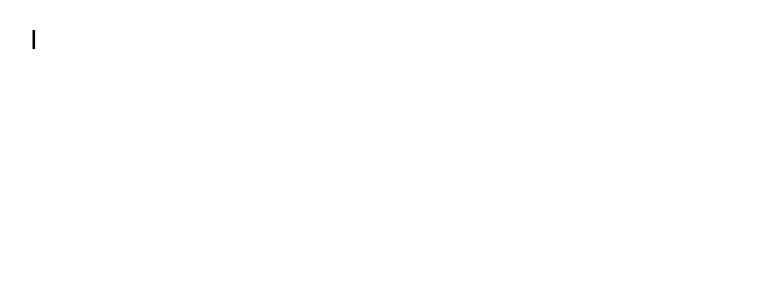
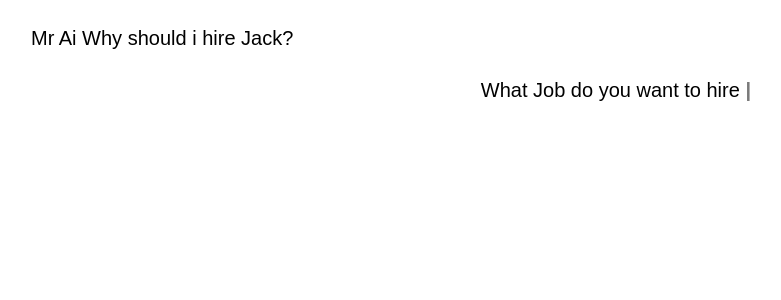
Before and after one commit to Jackzzey/Portfolio, a React (Vite) app in the folder portfolio/: page /WhyHire in a window 1280 px wide. Shown: the top 300 px of the page, without its empty margins (249-1030 px from the left). Built offline with nearby package versions, Linux system fonts and the light colour scheme.

Commit message:
adding in useCallback instead of repeating code

```diff
--- a/portfolio/src/components/Typewriter.jsx
+++ b/portfolio/src/components/Typewriter.jsx
@@ -2,13 +2,13 @@
 
 export default function Typewriter({ text, speed = 90, onComplete }) {
   const [displayed, setDisplayed] = useState("");
-  const [started, setStarted] = useState(false);
+  //const [started, setStarted] = useState(false);
   const [finished, setFinished] = useState(false);
 
   useEffect(() => {
     let i = 0;
-    if (started) return;
-    setStarted(true);
+    //if (started) return;
+    //setStarted(true);
 
 
     const interval = setInterval(() => {
@@ -26,7 +26,7 @@
     }, speed);
 
     return () => clearInterval(interval);
-  }, [text, speed, onComplete, started]);
+  }, [text, speed, onComplete]);
 
 
   return <span>
--- a/portfolio/src/pages/WhyHire.jsx
+++ b/portfolio/src/pages/WhyHire.jsx
@@ -1,4 +1,4 @@
-import React, { useState } from 'react';
+import React, { useState, useCallback } from 'react';
 import Typewriter from '../components/Typewriter';
 import { motion } from "framer-motion";
 
@@ -81,6 +81,13 @@
     }
   }
 
+  const handleStep1Complete = useCallback(() => {
+    setStep(2);
+  }, []);
+  const handleStep2Complete = useCallback(() => {
+    setStep(3);
+  }, []);
+
 
   return (
     <div className="max-w-3xl mx-auto p-6 space-y-6">
@@ -89,14 +96,14 @@
 
         {step >= 1 && <Typewriter
           text="Mr Ai Why should i hire Jack?"
-          onComplete={() => setStep(2)}
+          onComplete={handleStep1Complete}
         />}
       </p>
 
       <p className="text-xl mb-4 text-right">
         {step >= 2 && <Typewriter
           text="What Job do you want to hire him for"
-          onComplete={() => setStep(3)}
+          onComplete={handleStep2Complete}
         />
         }
       </p>
```
